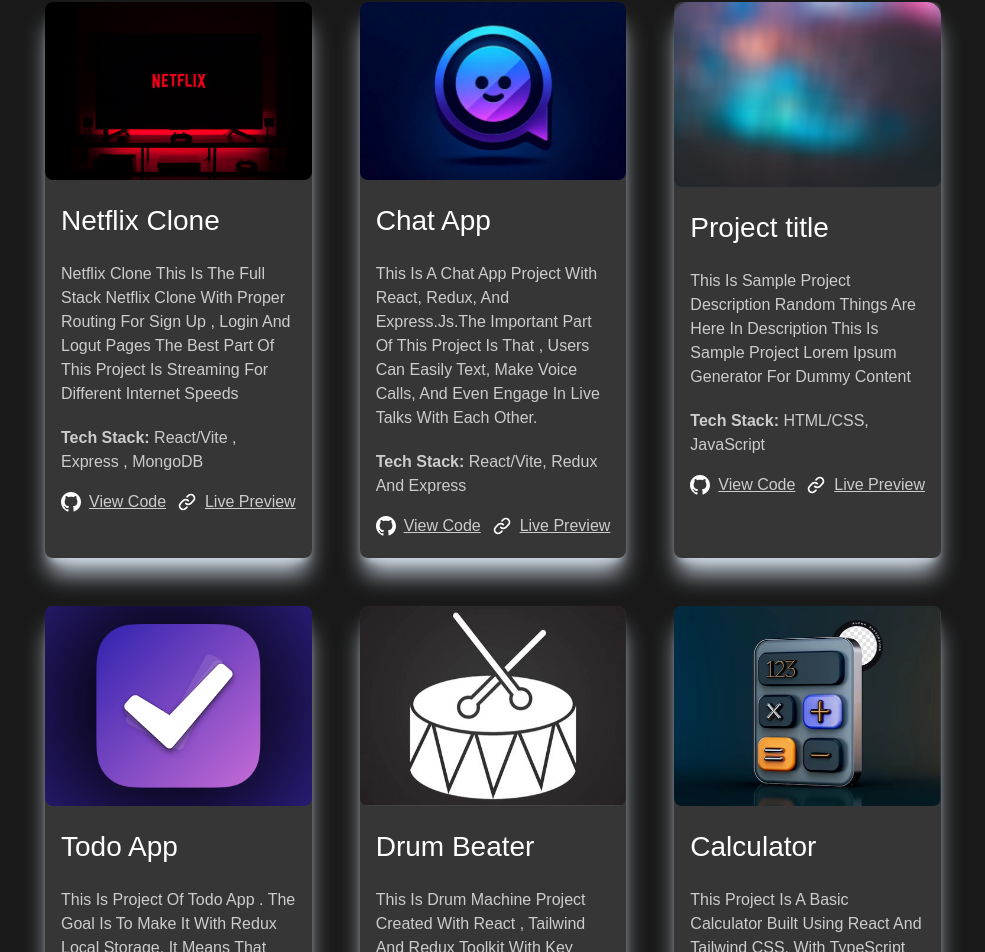
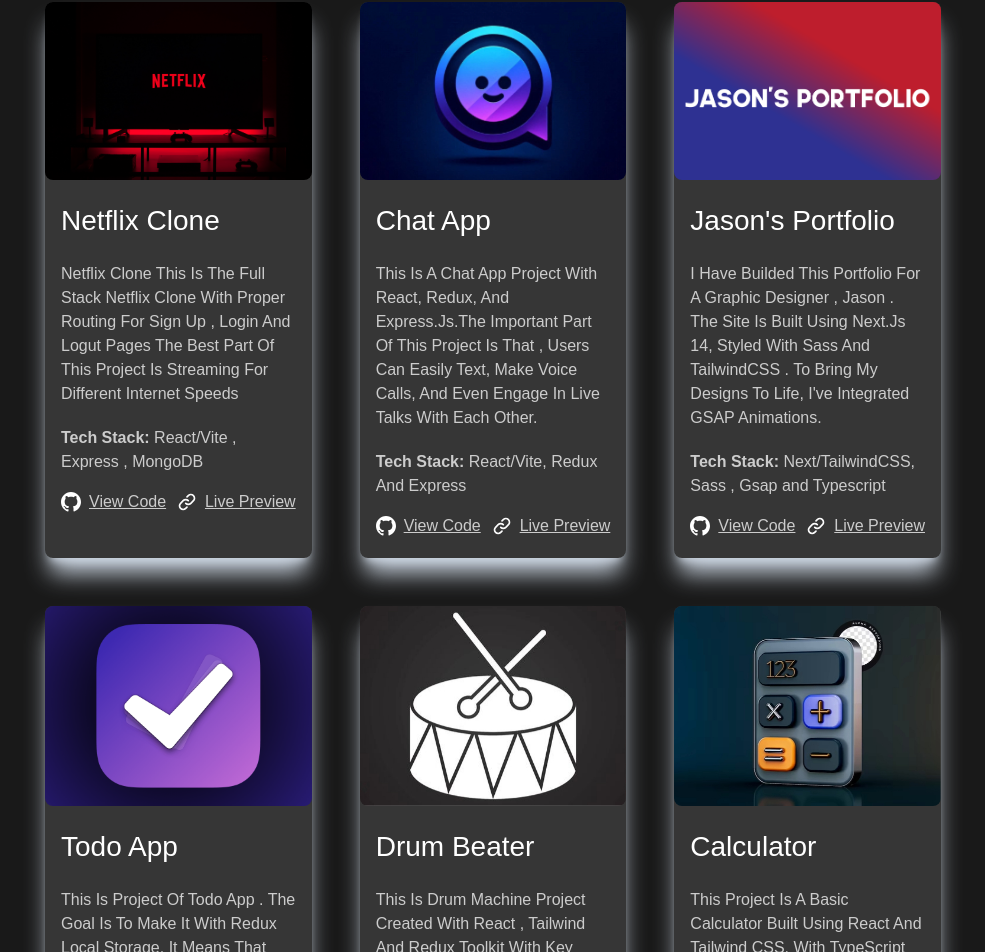
Before and after one commit to Abdullah6346/next-portfolo, a Next.js app: page / in a window 1280 px wide. Shown: the part 2457-3409 px from the top of the page, without its empty margins (147-1132 px from the left). Built offline with nearby package versions, Linux system fonts and the light colour scheme.

Commit message:
feat: Jason Portfolio Added

```diff
--- a/src/app/Constants/index.ts
+++ b/src/app/Constants/index.ts
@@ -152,13 +152,15 @@
     githubLink: "https://github.com",
   },
   {
-    title: "Project title ",
+    title: "Jason's Portfolio ",
     image: "/projects_images/project3.png",
-    description: `This is sample project description random things are here in description This is sample
-project lorem ipsum generator for dummy content`,
-    techstack: "HTML/CSS, JavaScript",
-    previewLink: "https://google.com",
-    githubLink: "https://github.com",
+    description: `I have builded this Portfolio for a Graphic Designer , Jason . The site is built using Next.js 14, styled with Sass and TailwindCSS . To bring my designs to life, I've integrated GSAP animations.
+
+`,
+    techstack: "Next/TailwindCSS, Sass , Gsap and Typescript",
+    previewLink:
+      "https://jasonportfolio-m97ed20fv-abdullahs-projects-c296c1c3.vercel.app/",
+    githubLink: "https://github.com/Abdullah6346/jasonportfolio",
   },
   {
     title: "Todo App",
```
Also changed, not shown: public/projects_images/project3.png.
